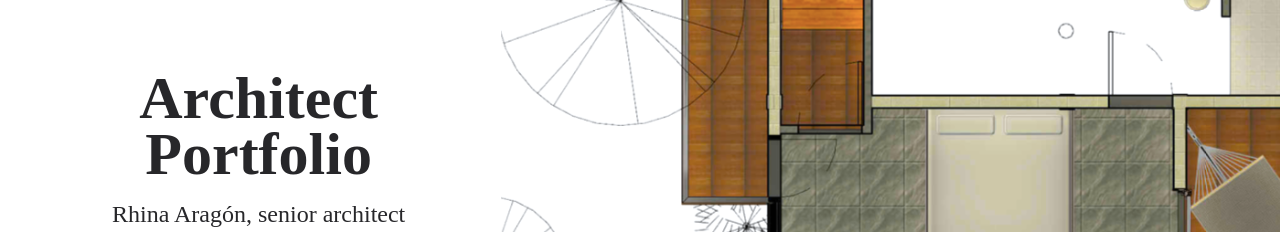
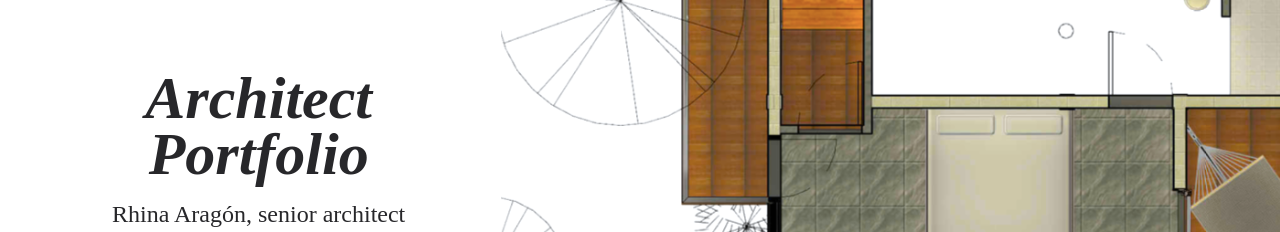
Before and after one commit to liz-garcia/architect-portfolio, a React (Vite) app in the folder client/: page / in a window 1280 px wide. Shown: the part 247-479 px from the top of the page. Built offline with nearby package versions, Linux system fonts and the light colour scheme; a web font is replaced by a local one.

Commit message:
Italic font for title in hero-section.

```diff
--- a/client/src/pages/Home/HeroSection.jsx
+++ b/client/src/pages/Home/HeroSection.jsx
@@ -11,7 +11,7 @@ const heroSectionStyle =
 const heroTitleStyle =
   "w-1/3 text-center flex flex-col md:w-full md:h-1/3 sm:h-2/5 items-center justify-center md:pb-8 sm:pb-12 xs:pb-0 xs:h-[40%]";
 const h1Style =
-  "font-serif font-bold mb-4 sm:text-5xl/[2.5rem] lg:text-5xl/[3rem] xl:text-6xl/[3.5rem] 2xl:text-7xl/[4rem] 3xl:text-8xl/[5.5rem] md:mb-2 sm:pb-0 sm:pt-2 xs:text-4xl/[2rem]";
+  "font-serif italic font-bold mb-4 sm:text-5xl/[2.5rem] lg:text-5xl/[3rem] xl:text-6xl/[3.5rem] 2xl:text-7xl/[4rem] 3xl:text-8xl/[5.5rem] md:mb-2 sm:pb-0 sm:pt-2 xs:text-4xl/[2rem]";
 const h2Style =
   "font-serif font-normal pb-2 lg:px-0 2xl:px-4 3xl:px-4 mb-4 md:mb-2 2xl:text-2xl lg:text-2xl/7 sm:text-xl/[1.5rem] xs:text-xl/[1.35rem] 3xl:text-3xl mx-8 xl:mx-4 3xl:mx-2";
 const heroImagesContainerStyle =
```
